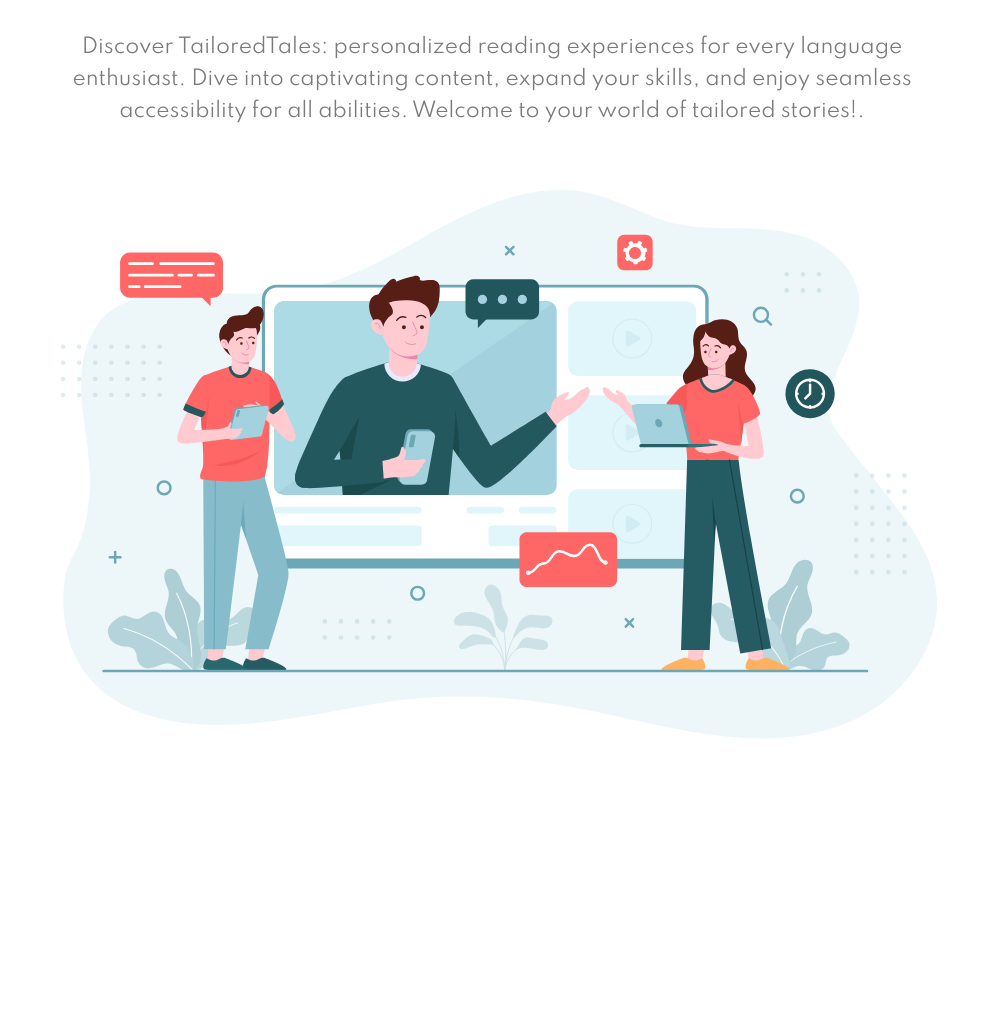
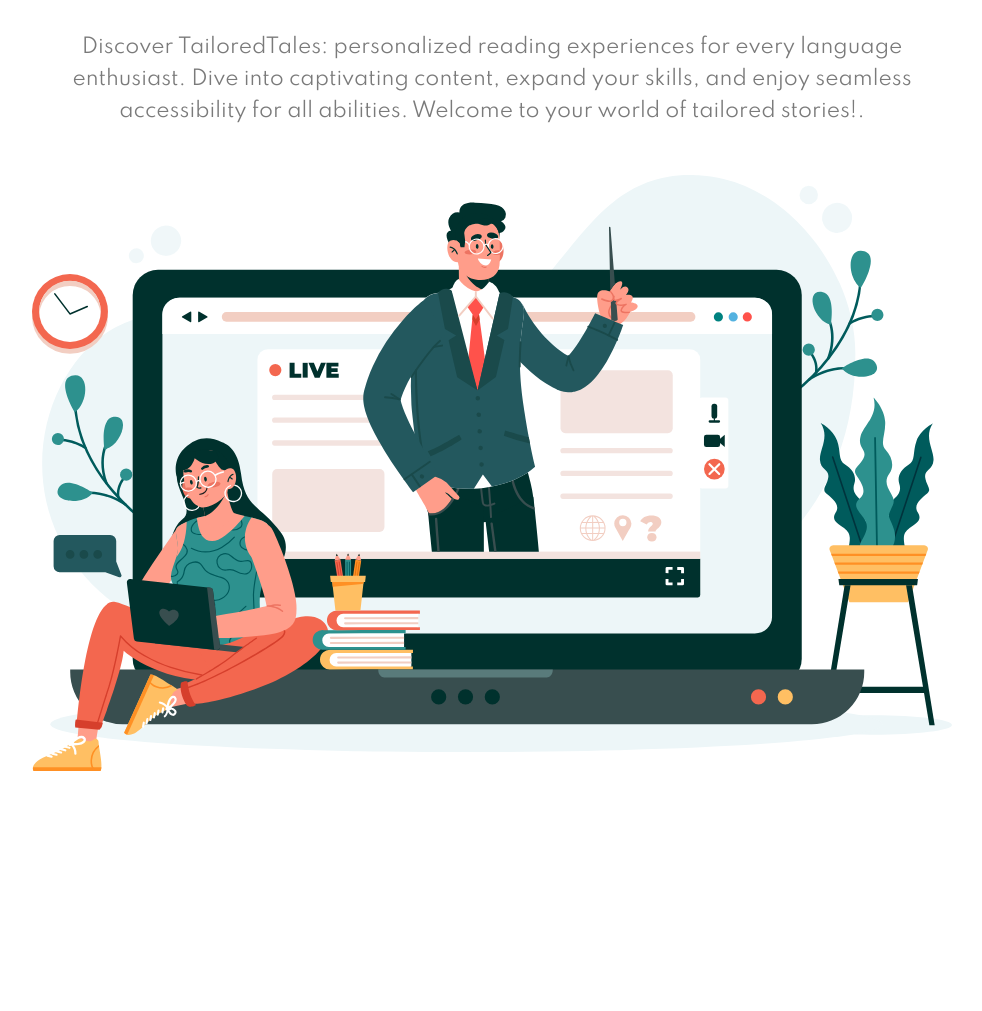
Before and after one commit to jbecker7/TailoredTales, a Flask app: page /entry in a window 1280 px wide. Shown: the part 226-1237 px from the top of the page, without its empty margins (148-1130 px from the left). Run offline with Flask 3, Linux system fonts and the light colour scheme; some libraries are stand-ins or nearby versions.

Commit message:
illustrations

```diff
--- a/templates/entry.html
+++ b/templates/entry.html
@@ -163,7 +163,7 @@
                                 TailoredTales
                             </h1>
                             <p class="lead mb-4 mb-lg-5">Discover TailoredTales: personalized reading experiences for every language enthusiast. Dive into captivating content, expand your skills, and enjoy seamless accessibility for all abilities. Welcome to your world of tailored stories!.</p>
-                            <img class="d-none d-md-inline-block" src="{{ url_for('static', filename='assets/img/illustrations/scene.svg') }}" alt="Mobile App Mockup">
+                            <img class="d-none d-md-inline-block" src="{{ url_for('static', filename='assets/img/illustrations/scene-2.svg') }}" alt="Mobile App Mockup">
                         </div>
                     </div>
                 </div>
```
Also changed, not shown: templates/result.html (+2 -5 lines).
